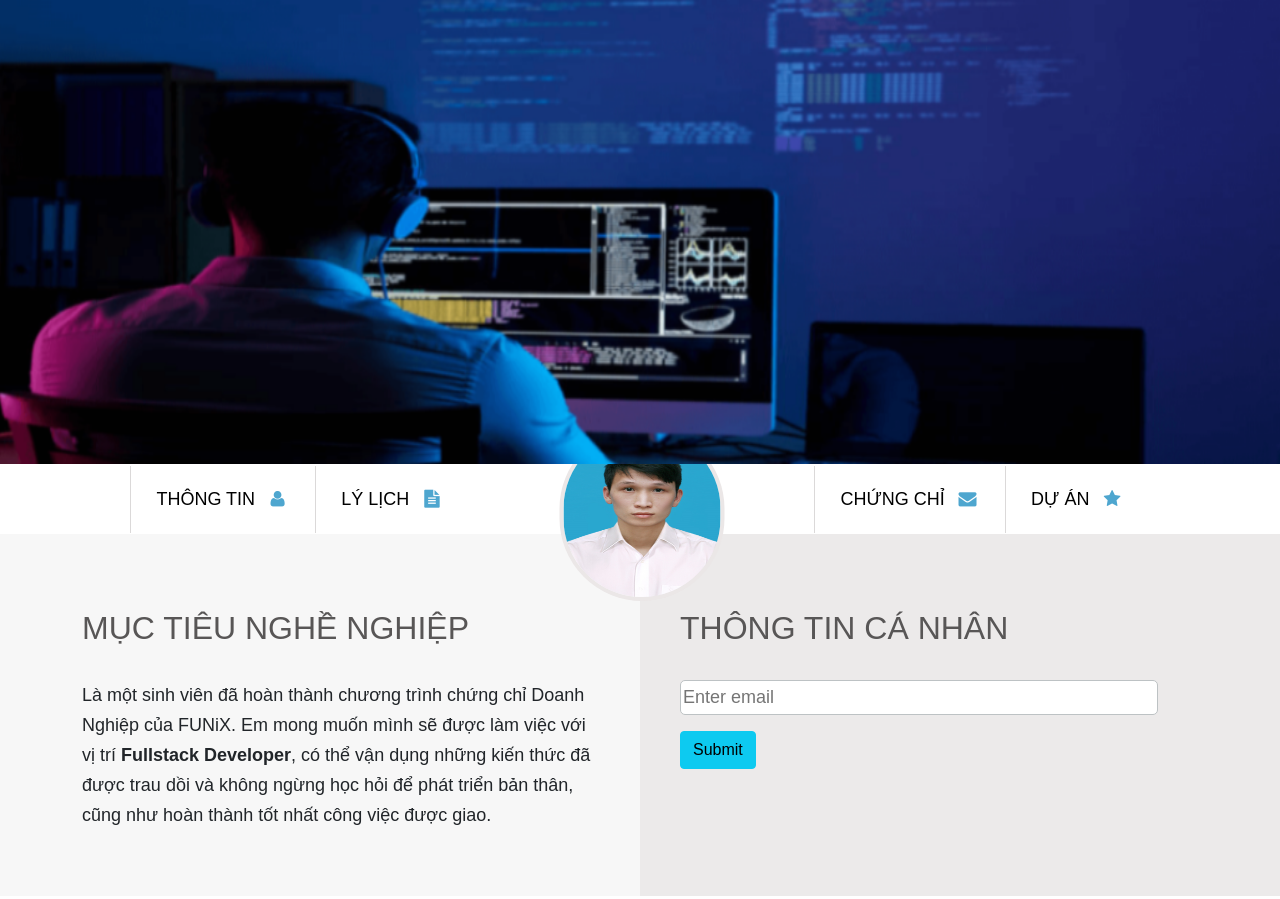
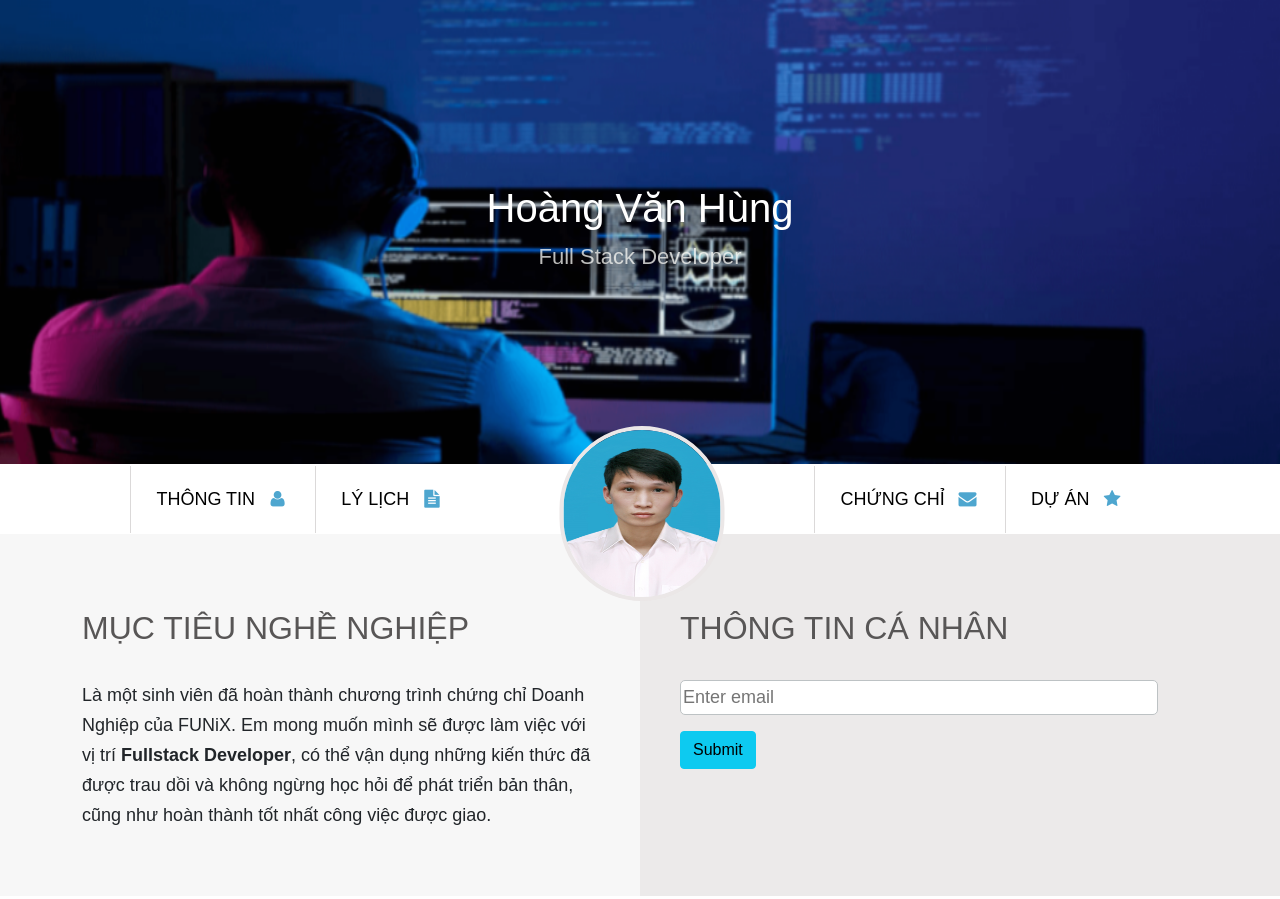
Before and after one commit to hunghv144/Asm3-Final, a plain HTML site: page index.html in a window 1280 px wide. Shown: the top 899 px of the page. Drawn offline with nearby package versions, Linux system fonts and the light colour scheme.

Commit message:
Update laptop.css

```diff
--- a/css/laptop.css
+++ b/css/laptop.css
@@ -30,7 +30,7 @@ h2 {
   height: 58vh;
 }
 /* Sử dụng .background-image  thay thế */
-.background {
+/* .background {
   width: 100%;
   height: 58vh;
   background-image: linear-gradient(
@@ -42,8 +42,7 @@ h2 {
   background-size: cover;
   position: relative;
   background-size: cover;
-  z-index: 3;
-}
+} */
 
 .banner-name {
   position: absolute;
```
